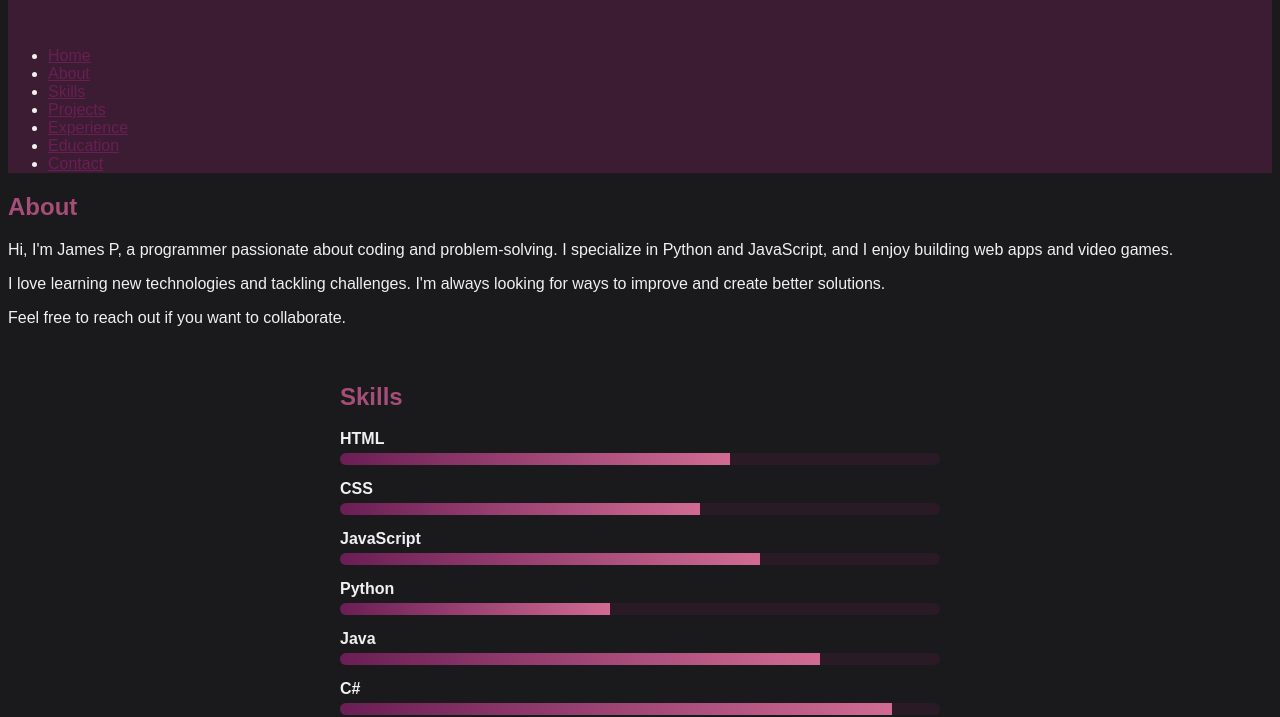
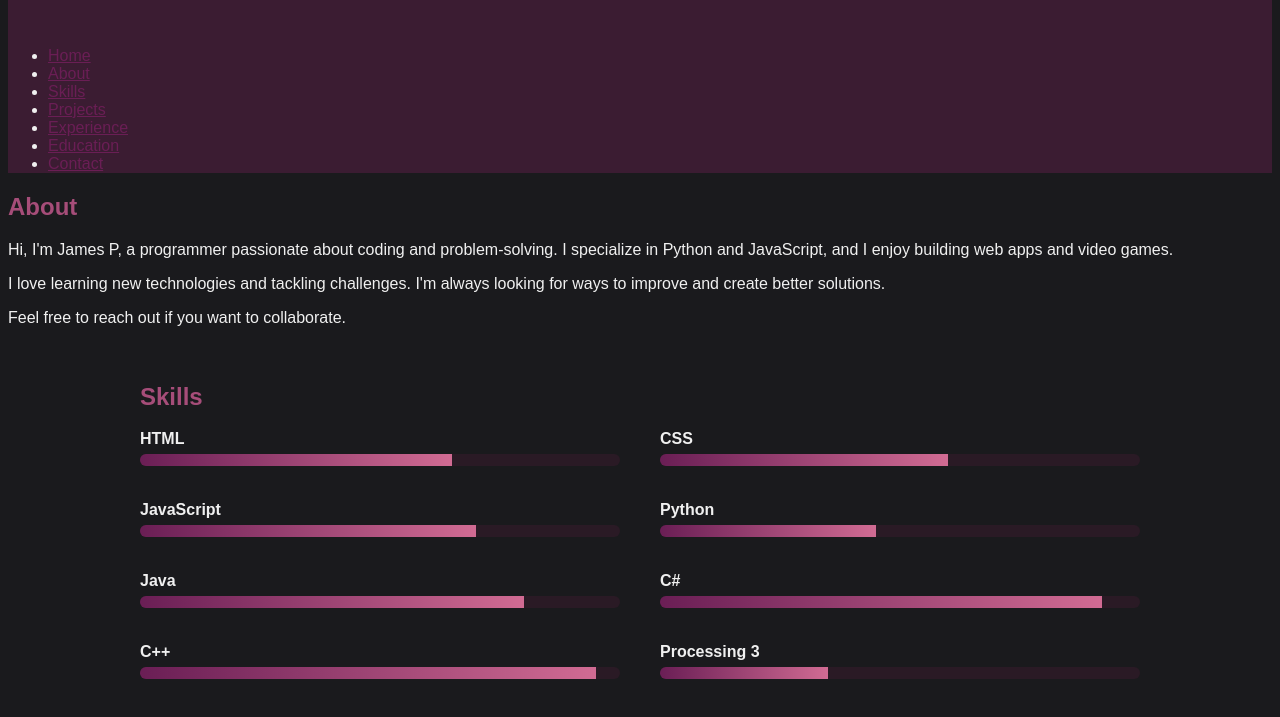
Before and after one commit to JamesP-GitH/JP-IOD-Module2, a plain HTML site: page lab-4-build-your-own-website/src/index.html in a window 1280 px wide. Shown: the part 89-806 px from the top of the page. Drawn offline with Linux system fonts and the light colour scheme.

Commit message:
turned bars to 2 columns

```diff
--- a/lab-4-build-your-own-website/src/index.html
+++ b/lab-4-build-your-own-website/src/index.html
@@ -42,6 +42,7 @@
 
         <section id="skills">
             <h2>Skills</h2>
+            <div class="skillsGrid">
                 <div class="skill">
                     <span>HTML</span>
                     <div class="bar"><div class="fill" style="width: 65%"></div></div>
@@ -73,6 +74,7 @@
                 <div class="skill">
                     <span>Processing 3</span>
                     <div class="bar"><div class="fill" style="width: 35%"></div></div>
+                </div>
             </div>
         </section>
 
--- a/lab-4-build-your-own-website/src/style.css
+++ b/lab-4-build-your-own-website/src/style.css
@@ -28,19 +28,25 @@ a {
 }
 
 #skills {
-    max-width: 600px;
+    max-width: 1000px;
     margin: auto;
     padding: 20px;
 }
 
 .skill {
+    display: flex;
+    flex-direction: column;
     margin-bottom: 15px;
 }
 
 .skill span {
-    display: inline-block;
-    margin-bottom: 5px;
+    margin-bottom: 6px;
     font-weight: bold;
+}
+.skillsGrid {
+    display: grid;
+    grid-template-columns: repeat(2, 1fr); /* Two columns */
+    gap: 20px 40px; /* vertical and horizontal gap */
 }
 
 .bar {
```
Lines whose indentation alone changed are shown as unchanged.
